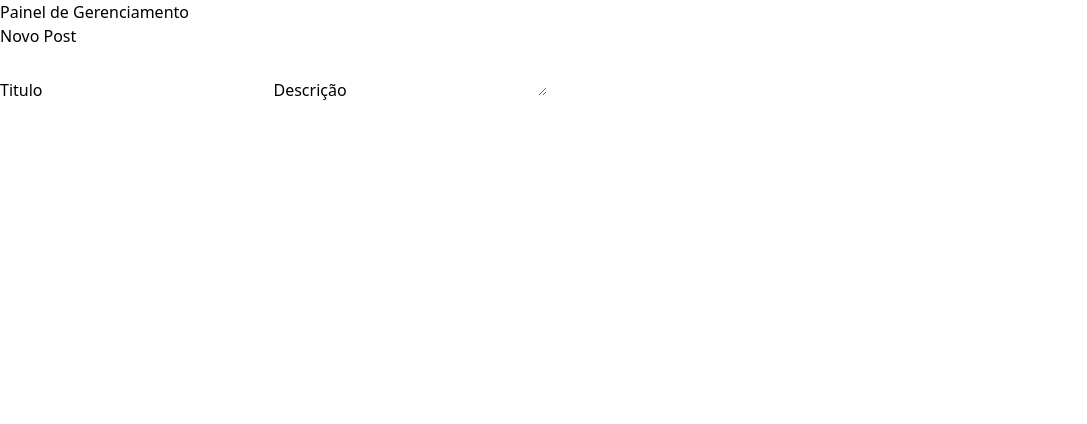
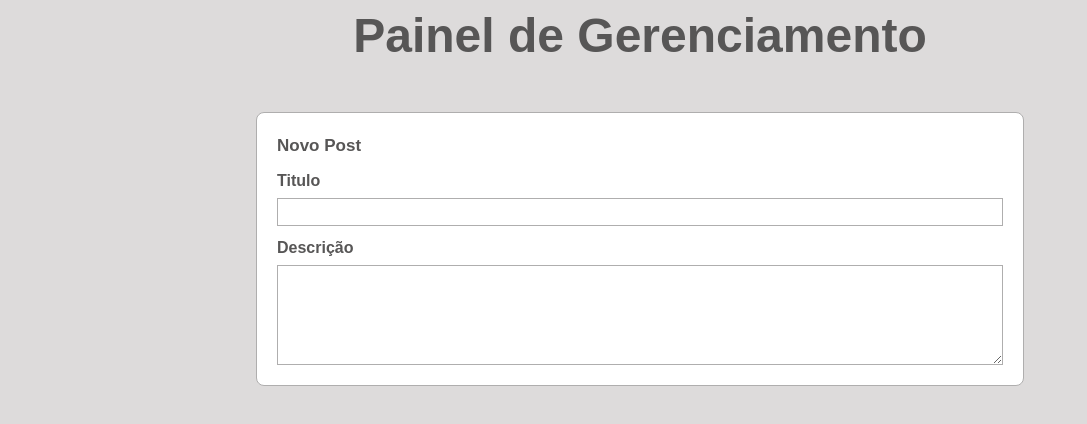
Before and after one commit to Franciane-sl/exerciciosM02S09, a React (Vite) app: page / in a window 1280 px wide. Shown: the top 424 px of the page, without its empty margins (0-1087 px from the left). Built offline with nearby package versions, Linux system fonts and the light colour scheme.

Commit message:
Implementação de estilo nas classes article e form.

```diff
--- a/src/App.css
+++ b/src/App.css
@@ -0,0 +1,67 @@
+#root {
+  background-color: rgb(221, 219, 219);
+  min-height: 100vh;
+  font-family: Arial, Helvetica, sans-serif;
+}
+
+.article {
+  display: flex;
+  flex-direction: column;
+  align-items: center;
+}
+
+.article h1 {
+  font-size: 48px;
+  font-weight: bold;
+  color: rgb(87, 86, 86);
+  margin-bottom: 20px;
+
+}
+
+.form {
+  width: 60%;
+  background-color: white;
+  display: flex;
+  flex-direction: column;
+  border-radius: 8px;
+  padding: 20px;
+  margin: 20px auto;
+  border: 1px rgb(175, 174, 174) solid;
+  color:rgb(87, 86, 86);
+}
+
+.form h3 {
+  font-weight: bold;
+  font-size: 17px;
+  color: rgb(87, 86, 86);
+  margin-bottom: 10px;
+}
+
+.form input{
+  width: 100%;
+  border: 1px rgb(175, 174, 174) solid;
+  margin-top: 5px;
+  height: 28px;
+  outline: none;
+  margin-bottom: 10px;
+  box-sizing: border-box;
+}
+
+.form textarea {
+  width: 100%;
+  border: 1px rgb(175, 174, 174) solid;
+  box-sizing: border-box;
+  margin-top: 5px;
+  outline: none;
+  max-width: 100%;
+  min-width: 100%;
+  max-height: 100px;
+  min-height: 100px;
+}
+
+.form label {
+  font: 12px;
+  font-weight: bold;
+  color: rgb(87, 86, 86);
+
+}
```
